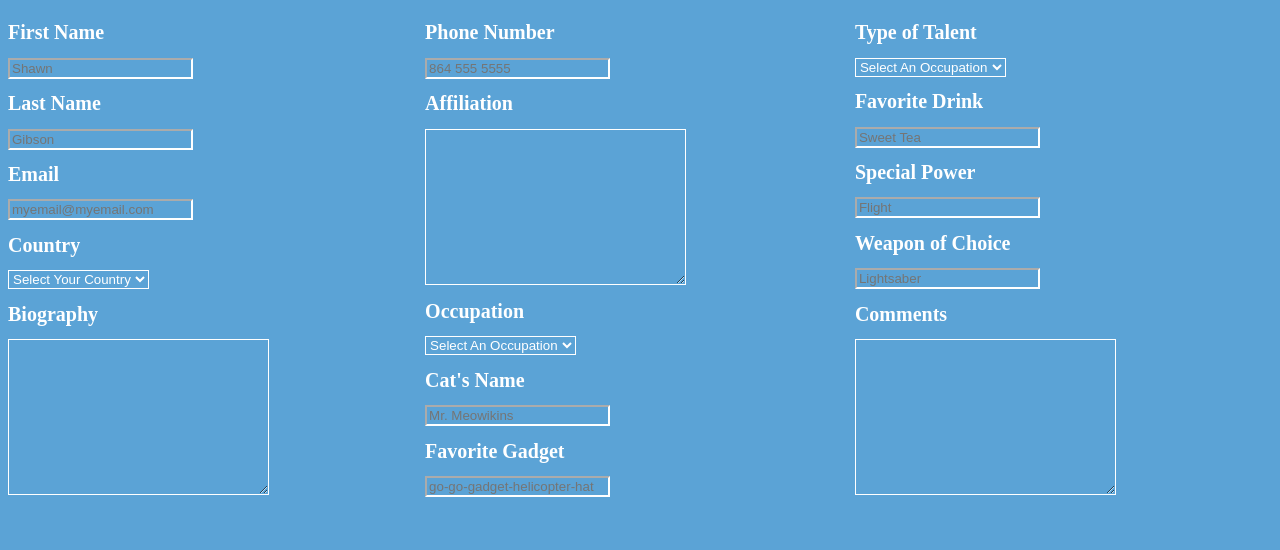
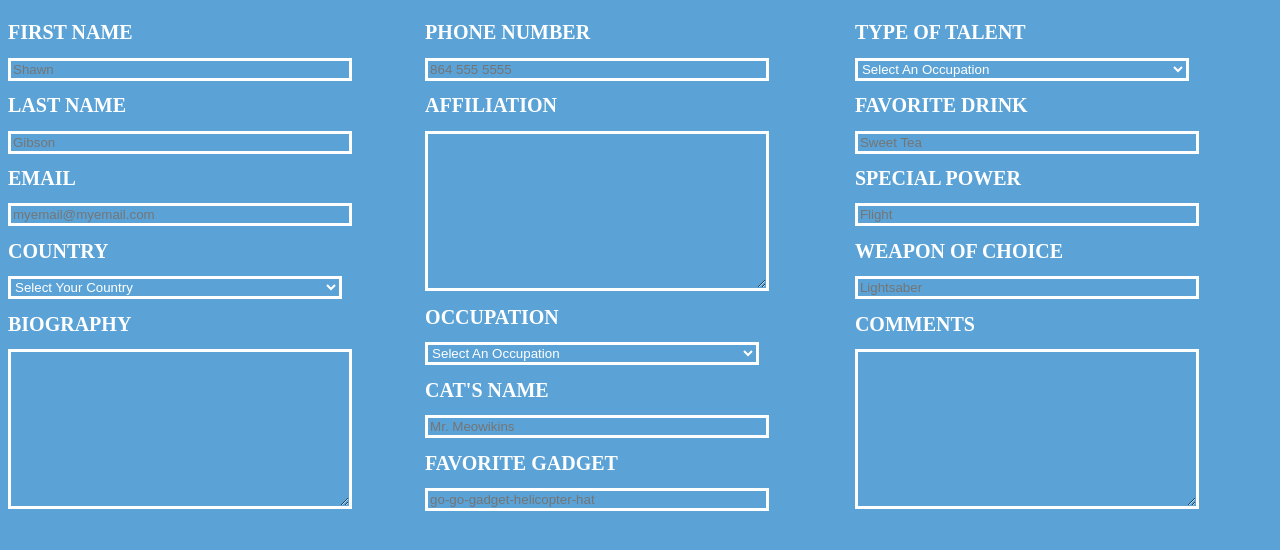
Before and after one commit to Salgib/2.2-responsive-exercises, a plain HTML site: page form/form.html in a window 1280 px wide. Drawn offline with Linux system fonts and the light colour scheme.

Commit message:
updated css

```diff
--- a/form/form.css
+++ b/form/form.css
@@ -3,8 +3,6 @@ body {
   background-color: RGBA(91, 163, 214, 1);
   color: white;
 }
-
-
 .column-left {
   float: left;
   width: 33%;
@@ -28,6 +26,11 @@ input,
 textarea,
 select {
   background-color: RGBA(91, 163, 214, 1);
-  border-color: white;
   color: white;
+  border: 3px solid white;
+  width: 80%;
 }
+
+h1 {
+  text-transform: uppercase;
+}
```
